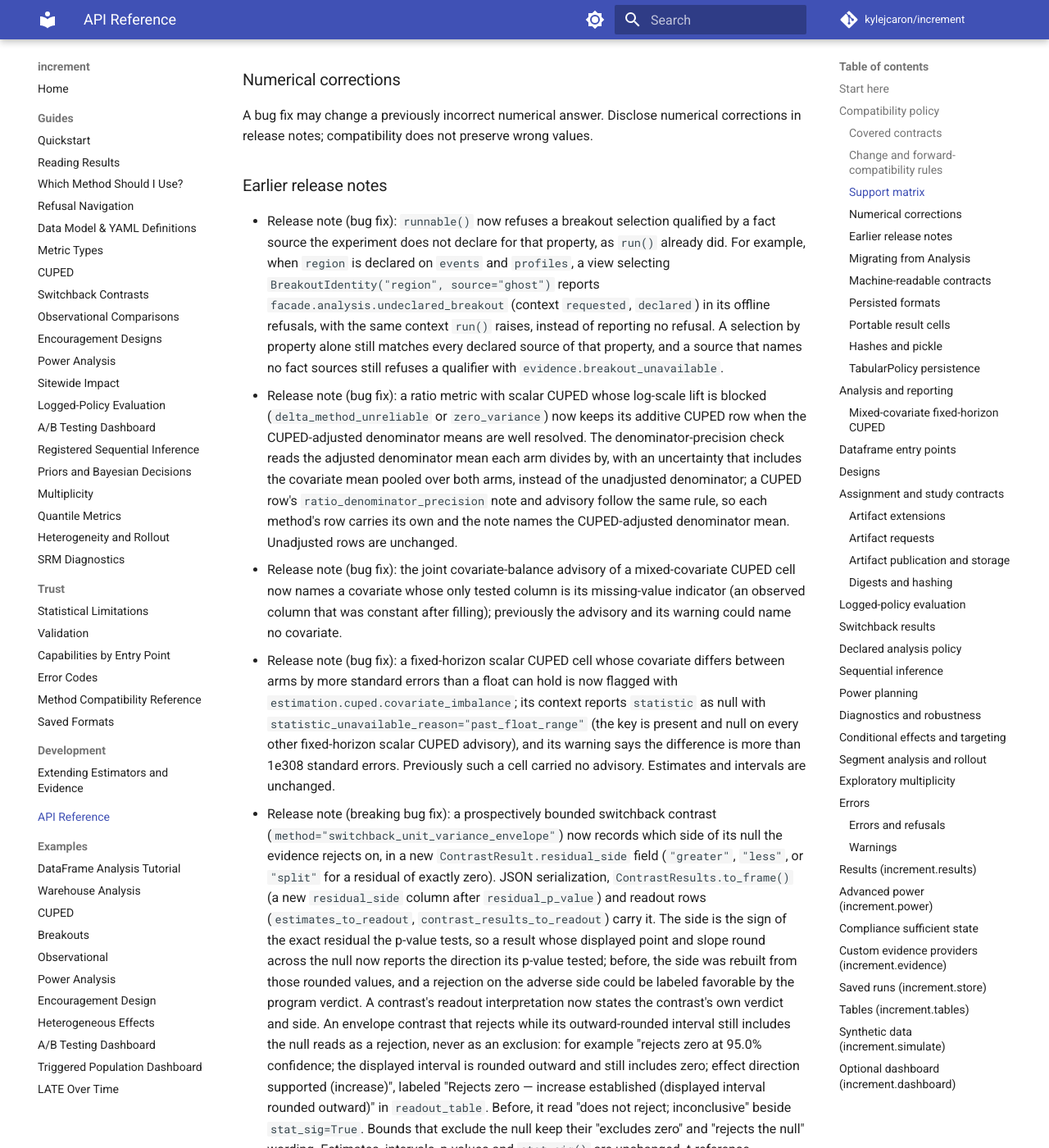
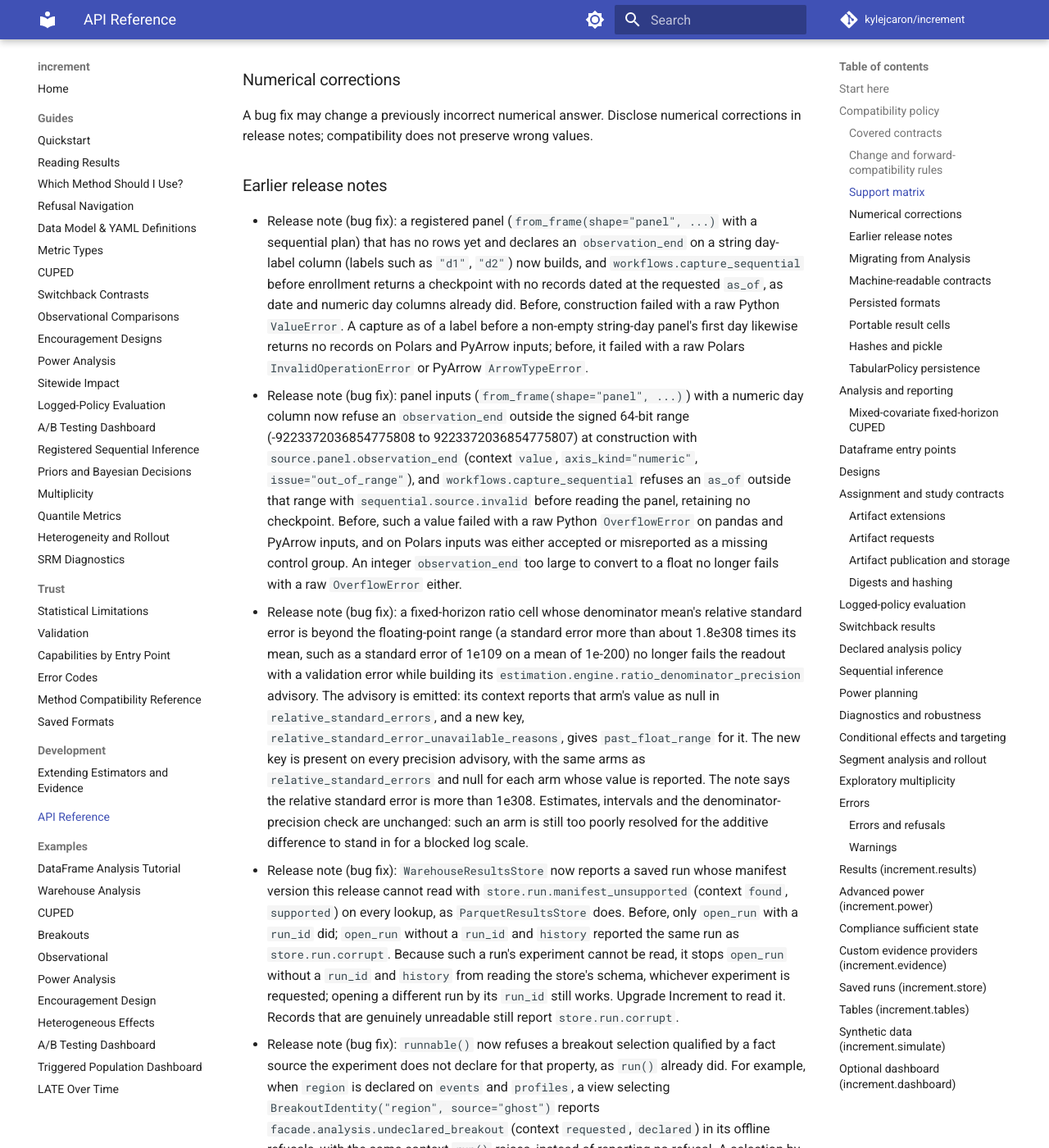
Before and after one commit to kylejcaron/increment, an MkDocs documentation site: the page built from docs/api.md, in a window 1280 px wide and 1400 px high, scrolled down 3533 px. Shown: the whole window at 82% size. Built offline with MkDocs 1.6.1 and Material for MkDocs 9.7.7, drawn with Linux system fonts in a browser that asks for light colours; comment, search, counter and statistics services are not loaded; some of the changed text lies outside the part shown.

Commit message:
docs: release notes for the lane-finding fixes (#486)

```diff
--- a/docs/api.md
+++ b/docs/api.md
@@ -127,6 +127,50 @@ values.
 
 ### Earlier release notes
 
+- Release note (bug fix): a registered panel (`from_frame(shape="panel", ...)`
+  with a sequential plan) that has no rows yet and declares an
+  `observation_end` on a string day-label column (labels such as `"d1"`,
+  `"d2"`) now builds, and `workflows.capture_sequential` before enrollment
+  returns a checkpoint with no records dated at the requested `as_of`, as date
+  and numeric day columns already did. Before, construction failed with a raw
+  Python `ValueError`. A capture as of a label before a non-empty string-day
+  panel's first day likewise returns no records on Polars and PyArrow inputs;
+  before, it failed with a raw Polars `InvalidOperationError` or PyArrow
+  `ArrowTypeError`.
+- Release note (bug fix): panel inputs (`from_frame(shape="panel", ...)`) with a
+  numeric day column now refuse an `observation_end` outside the signed 64-bit
+  range (-9223372036854775808 to 9223372036854775807) at construction with
+  `source.panel.observation_end` (context `value`, `axis_kind="numeric"`,
+  `issue="out_of_range"`), and `workflows.capture_sequential` refuses an `as_of`
+  outside that range with `sequential.source.invalid` before reading the panel,
+  retaining no checkpoint. Before, such a value failed with a raw Python
+  `OverflowError` on pandas and PyArrow inputs, and on Polars inputs was either
+  accepted or misreported as a missing control group. An integer
+  `observation_end` too large to convert to a float no longer fails with a raw
+  `OverflowError` either.
+- Release note (bug fix): a fixed-horizon ratio cell whose denominator mean's
+  relative standard error is beyond the floating-point range (a standard error
+  more than about 1.8e308 times its mean, such as a standard error of 1e109 on
+  a mean of 1e-200) no longer fails the readout with a validation error while
+  building its `estimation.engine.ratio_denominator_precision` advisory. The
+  advisory is emitted: its context reports that arm's value as null in
+  `relative_standard_errors`, and a new key,
+  `relative_standard_error_unavailable_reasons`, gives `past_float_range` for it.
+  The new key is present on every precision advisory, with the same arms as
+  `relative_standard_errors` and null for each arm whose value is reported. The
+  note says the relative standard error is more than 1e308. Estimates,
+  intervals and the denominator-precision check are unchanged: such an arm is
+  still too poorly resolved for the additive difference to stand in for a
+  blocked log scale.
+- Release note (bug fix): `WarehouseResultsStore` now reports a saved run whose
+  manifest version this release cannot read with `store.run.manifest_unsupported`
+  (context `found`, `supported`) on every lookup, as `ParquetResultsStore` does.
+  Before, only `open_run` with a `run_id` did; `open_run` without a `run_id` and
+  `history` reported the same run as `store.run.corrupt`. Because such a run's
+  experiment cannot be read, it stops `open_run` without a `run_id` and `history`
+  from reading the store's schema, whichever experiment is requested; opening a
+  different run by its `run_id` still works. Upgrade Increment to read it.
+  Records that are genuinely unreadable still report `store.run.corrupt`.
 - Release note (bug fix): `runnable()` now refuses a breakout selection
   qualified by a fact source the experiment does not declare for that property,
   as `run()` already did. For example, when `region` is declared on `events`
@@ -192,9 +236,9 @@ values.
   replace them. `WarehouseResultsStore` now also keeps the codes
   `ParquetResultsStore` keeps for a saved run in a format this release cannot
   read: a result kind it does not know reports
-  `results.cell.schema_unsupported`, and a run opened by `run_id` whose
-  manifest version is unknown reports `store.run.manifest_unsupported`, instead
-  of `store.run.corrupt`.
+  `results.cell.schema_unsupported`, and a run whose manifest version is
+  unknown reports `store.run.manifest_unsupported` on every lookup, instead of
+  `store.run.corrupt`.
 - Release note (bug fix): looking up saved results in a `WarehouseResultsStore`
   whose schema does not exist now behaves like a store with no runs: `open_run`
   refuses with `store.run.not_found` and `history` returns an empty history
@@ -288,9 +332,9 @@ values.
   maximum) refuses at construction with `source.panel.day_grain_columns`
   (context `columns`, `route`) instead of wrapping or failing inside the day
   arithmetic. Separately, a registered panel that has no rows yet and declares
-  an `observation_end` on a date or numeric day column now builds and can be
-  captured as an empty pre-enrollment prefix, instead of failing with a raw
-  Python `ValueError`.
+  an `observation_end` on a date, numeric or string day column now builds and
+  can be captured as an empty pre-enrollment prefix, instead of failing with a
+  raw Python `ValueError`.
 - Release note (bug fix): sequential panel captures
   (`workflows.capture_sequential` on a `from_frame(shape="panel", ...)` source
   with a declared `observation_end`) now date their checkpoint and as-of
@@ -806,10 +850,10 @@ values.
   fail at `run` with a backend `InvalidOperationError`. A string day column takes
   a label spelled like its own, which may name a day with no rows (`"d9"` after
   `"d1"` to `"d8"`), and a numeric day index a number. An end that cannot be
-  read, is of the wrong kind, falls before the panel's first day or cannot be
-  ordered among a string column's labels refuses with
-  `source.panel.observation_end` (context `value`, `axis_kind`, `issue`), which
-  replaces the run-time
+  read, is of the wrong kind, lies outside a numeric day index's signed 64-bit
+  range, falls before the panel's first day or cannot be ordered among a string
+  column's labels refuses with `source.panel.observation_end` (context `value`,
+  `axis_kind`, `issue`), which replaces the run-time
   `frame.panel.observable_end_dtype`. Values dated after the end no longer enter
   unwindowed whole-window, open-ended retention, daily or as-of results; daily
   and as-of rows stop at the end; units exposed after it are not analysed and
@@ -1325,9 +1369,11 @@ values.
   now carry every advisory their own estimate produced, for example a segment's
   own mixed-covariate CUPED fit advisory; before, they carried only the two
   ratio-denominator advisories, rebuilt from row notes. Those keep their codes
-  and messages, and their context now carries `threshold` (plus
-  `relative_standard_errors` for `estimation.engine.ratio_denominator_precision`)
-  in place of the row's `note` text. Each advisory stays with the method that
+  and messages, and their context now carries `threshold` (plus, for
+  `estimation.engine.ratio_denominator_precision`, `relative_standard_errors`,
+  null past the float range with its reason in
+  `relative_standard_error_unavailable_reasons`) in place of the row's `note`
+  text. Each advisory stays with the method that
   produced it on run, breakout, daily, as-of and encouragement cells: a
   covariate-balance advisory reaches only the CUPED method's cells, also where
   an unadjusted method is estimated beside it for the same day, a method whose
```
